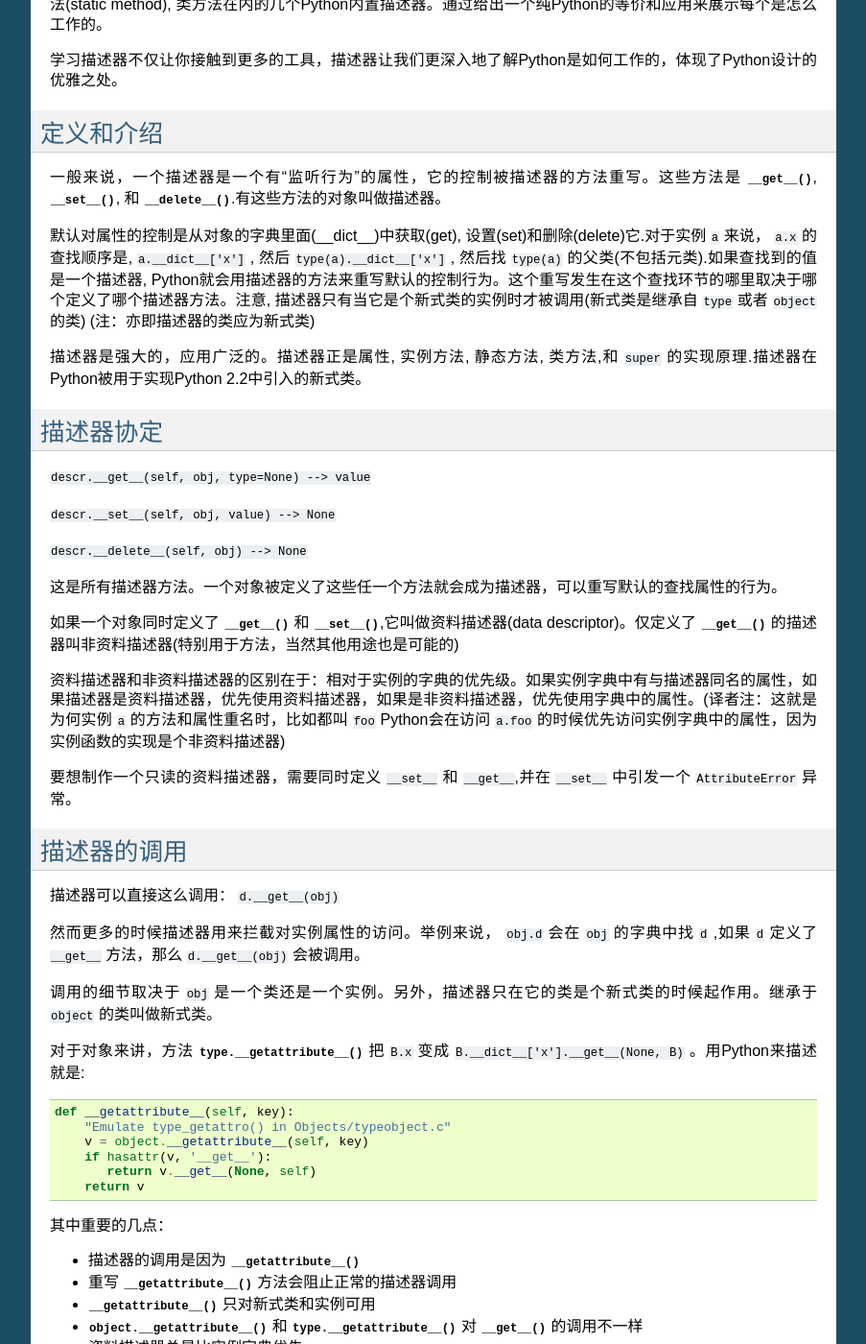
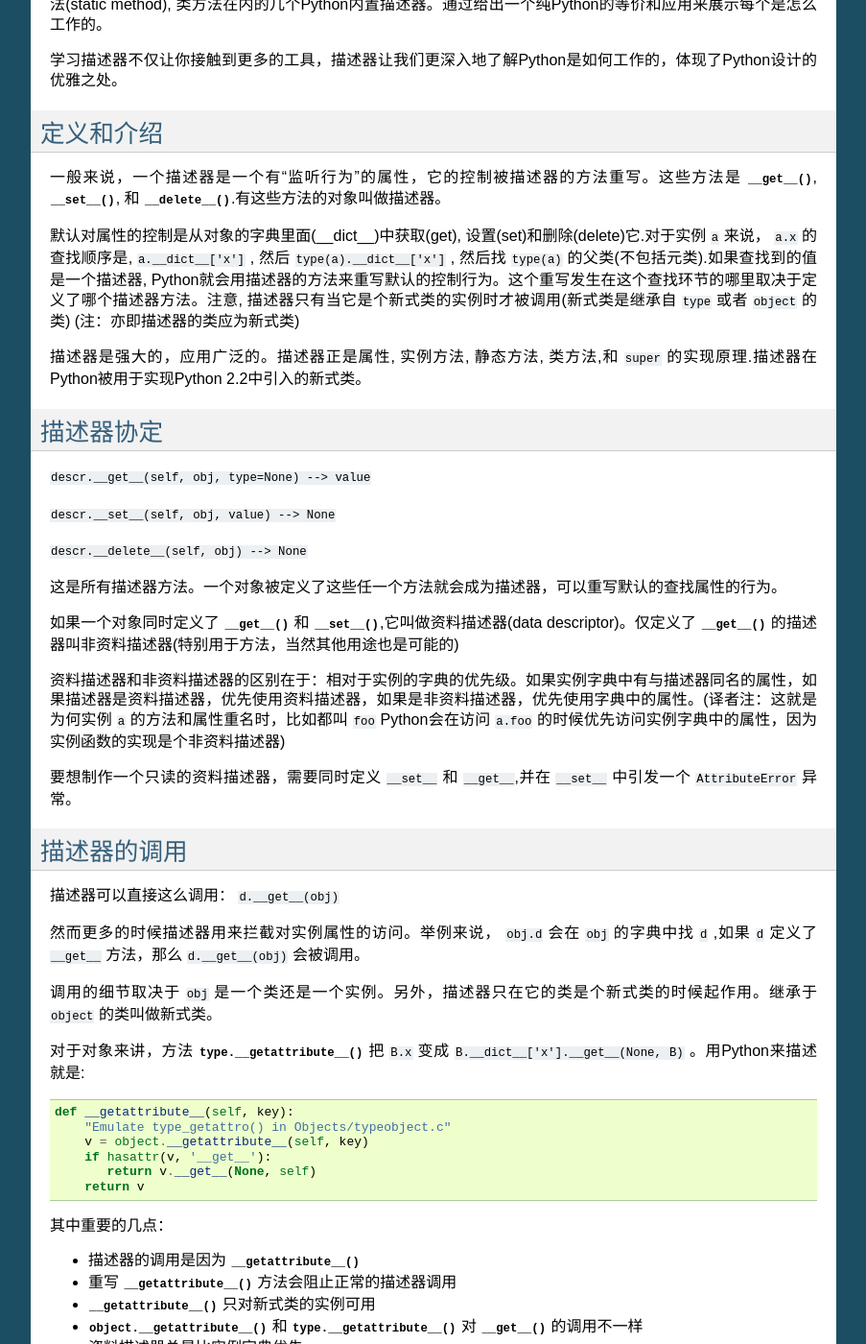
Before and after one commit to MrKiven/PyZh, a Sphinx documentation site: the page built from docs/Descriptor-HOW-TO-Guide.rst, in a window 1280 px wide and 1400 px high, scrolled down 569 px. Shown: the whole window at 96% size, without its empty margins (198-1101 px from the left). Built offline with Sphinx 7.4.7, drawn with Linux system fonts in a browser that asks for light colours; some of the changed text lies outside the part shown.

Commit message:
一些规范

```diff
--- a/docs/Descriptor-HOW-TO-Guide.rst
+++ b/docs/Descriptor-HOW-TO-Guide.rst
@@ -24,7 +24,7 @@
 
 一般来说，一个描述器是一个有“监听行为”的属性，它的控制被描述器的方法重写。这些方法是 :meth:`__get__`, :meth:`__set__`, 和 :meth:`__delete__`.有这些方法的对象叫做描述器。
 
-默认对属性的控制是从对象的字典里面(__dict__)中获取(get), 设置(set)和删除(delete)它.对于实例 ``a`` 来说， ``a.x``  的查找顺序是, ``a.__dict__['x']`` , 然后 ``type(a).__dict__['x']`` , 然后找 ``type(a)`` 的父类(不包括元类).如果查找到的值是一个描述器, Python就会用描述器的方法来重写默认的控制行为。这个重写发生在这个查找环节的哪里取决于哪个定义了哪个描述器方法。注意, 描述器只有当它是个新式类的实例时才被调用(新式类是继承自 ``type`` 或者 ``object`` 的类) (注：亦即描述器的类应为新式类)
+默认对属性的控制是从对象的字典里面(__dict__)中获取(get), 设置(set)和删除(delete)它.对于实例 ``a`` 来说， ``a.x``  的查找顺序是, ``a.__dict__['x']`` , 然后 ``type(a).__dict__['x']`` , 然后找 ``type(a)`` 的父类(不包括元类).如果查找到的值是一个描述器, Python就会用描述器的方法来重写默认的控制行为。这个重写发生在这个查找环节的哪里取决于定义了哪个描述器方法。注意, 描述器只有当它是个新式类的实例时才被调用(新式类是继承自 ``type`` 或者 ``object`` 的类) (注：亦即描述器的类应为新式类)
 
 描述器是强大的，应用广泛的。描述器正是属性, 实例方法, 静态方法, 类方法,和 ``super`` 的实现原理.描述器在Python被用于实现Python 2.2中引入的新式类。
 
@@ -67,7 +67,7 @@
 
 * 描述器的调用是因为 :meth:`__getattribute__`
 * 重写 :meth:`__getattribute__` 方法会阻止正常的描述器调用
-* :meth:`__getattribute__` 只对新式类和实例可用
+* :meth:`__getattribute__` 只对新式类的实例可用
 * :meth:`object.__getattribute__` 和 :meth:`type.__getattribute__` 对 :meth:`__get__` 的调用不一样
 * 资料描述器总是比实例字典优先。
 * 非资料描述器可能被实例字典重写。(非资料描述器不如实例字典优先)
@@ -81,7 +81,7 @@
 .. _`Guido's Tutorial`: http://www.python.org/2.2.3/descrintro.html#cooperation
 
 
-以上展示了描述器的机理是在  :class:`object`, :class:`type`, 和 :func:`super` 的 :meth:`__getattribute__()` 方法中实现的。由:class:`object` 派生出的类自动的继承这个机理，或者它们有个有类似机理的元类。同样，可以重写类的:meth:`__getattribute__()` 方法来关闭这个类的描述器行为。
+以上展示了描述器的机理是在  :class:`object`, :class:`type`, 和 :func:`super` 的 :meth:`__getattribute__()` 方法中实现的。由 :class:`object` 派生出的类自动的继承这个机理，或者它们有个有类似机理的元类。同样，可以重写类的 :meth:`__getattribute__()` 方法来关闭这个类的描述器行为。
 
 描述器例子
 ----------
```
Also changed, not shown: Readme.rst (+11 -2 lines).
